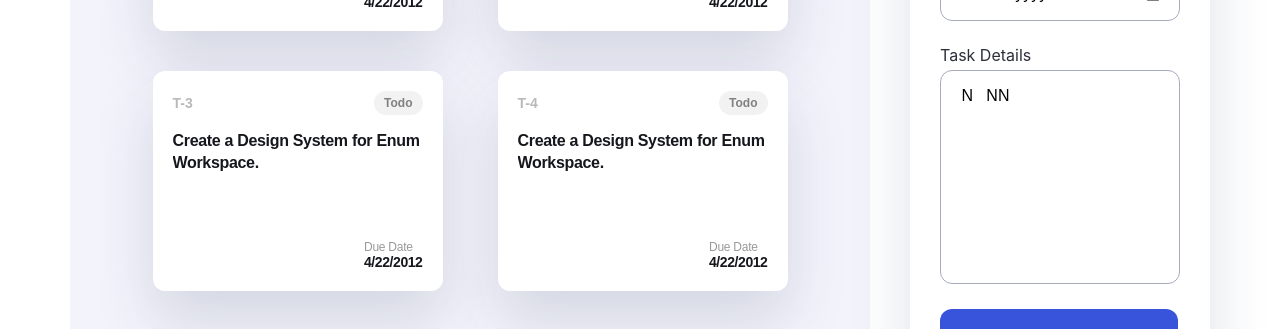
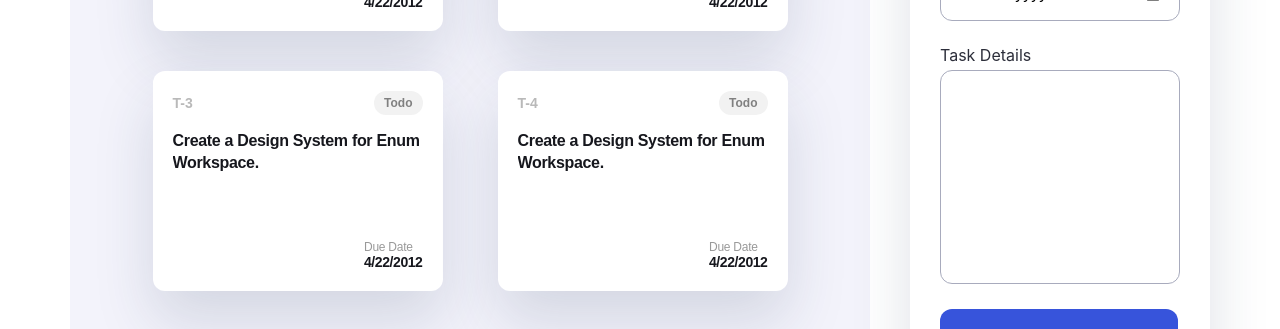
Before and after one commit to AnitaGulacsi/SkillBrain, a React (Create React App) app in the folder Homeworks/React/Task-Manager/: page / in a window 1280 px wide. Shown: the part 339-668 px from the top of the page. Built offline with nearby package versions, Linux system fonts and the light colour scheme; a web font is replaced by a local one.

Commit message:
bottom-up strategy

```diff
--- a/Homeworks/React/Task-Manager/src/App.jsx
+++ b/Homeworks/React/Task-Manager/src/App.jsx
@@ -1,4 +1,4 @@
-import React from "react";
+import React, { useState } from "react";
 import "./App.css";
 import TaskViewer from "./components/task-viewer/TaskViewer";
 import CreateTaskForm from "./components/forms/CreateTaskForm";
@@ -56,16 +56,34 @@ function App() {
   //   )
   // )
 
+  const [taskList, setTaskList] = useState(data);
+
+  const onNewTaskAdd = (newTask) => {
+    console.log("task from APP.js" , newTask);
+    // // din cauza id-ului si pentru un code mai clar in loc de folosirea aceasta o sa facem in urmatorul fel
+    // const taskToAdd = {
+    //   ...newTask,
+    //   dueDate: new Date(newTask.dueDate),
+    // }
+    setTaskList((prevState=> [
+      ...prevState, {
+        ...newTask,
+        dueDate: new Date(newTask.dueDate),
+        id: "T-" + prevState.length,
+      },
+    ]))
+  }
+
   return (
     <div className="app-container">
       <div className="app-content">
 
-        <TaskViewer taskList={data} />
+        <TaskViewer taskList={taskList} />
 
         <div className="side-bar-right">
           <div className='card-xl'>
             <h3>Create task</h3>
-            <CreateTaskForm />
+            <CreateTaskForm addNewTask={onNewTaskAdd}/>
           </div>
         </div>
 
--- a/Homeworks/React/Task-Manager/src/components/forms/CreateTaskForm.jsx
+++ b/Homeworks/React/Task-Manager/src/components/forms/CreateTaskForm.jsx
@@ -1,10 +1,10 @@
 import React, { useState } from "react";
 import "./CreateTaskForm.css";
 
-const CreateTaskForm = () => {
+const CreateTaskForm = (props) => {
     const [taskName, setTaskName] = useState("");
     const [dueDate, setDueDate] = useState();
-    const [taskDetails, setDetails] = useState(" N   NN");
+    const [taskDetails, setDetails] = useState("");
 
     //putem folosi si un singur state:
     const [formData, setFormDate] = useState({
@@ -83,6 +83,12 @@ const CreateTaskForm = () => {
         ));
     }; */
 
+    const resetForm = () => {
+        setTaskName("");
+        setDueDate("");
+        setDetails("");
+    }
+
     const handleSubmit = (event) => {
         event.preventDefault(); // dezactivam mini revrash-ul pe care il face form-ul default
         // console.log("taskName=", taskName);
@@ -97,11 +103,13 @@ const CreateTaskForm = () => {
             status: "to do",
         }
 
+        props.addNewTask(newTask);
         console.log("newTask=", newTask);
         // dupa ce este apasat butonul de submit informatiile din form sunt stocate, dar formu se goleste
-        setTaskName("")
+        /* setTaskName("")
         setDueDate("")
-        setDetails("")
+        setDetails("") */
+        resetForm();
     };
 
 
```
